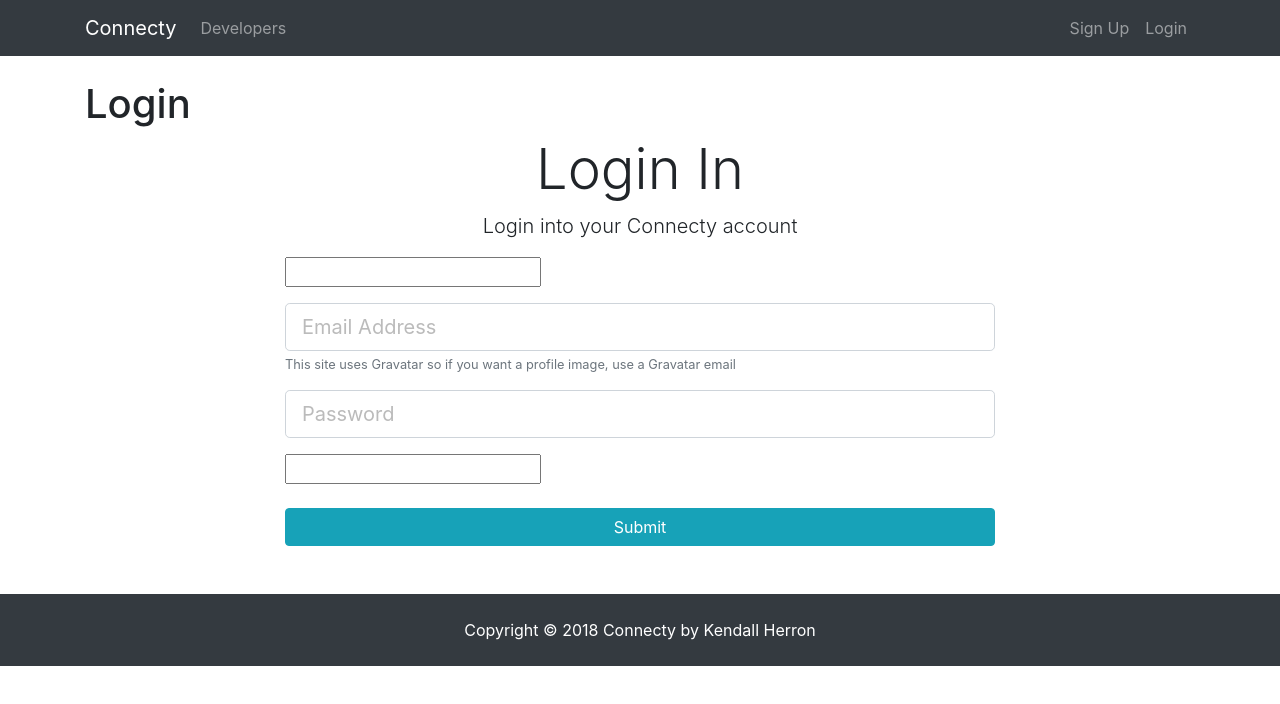
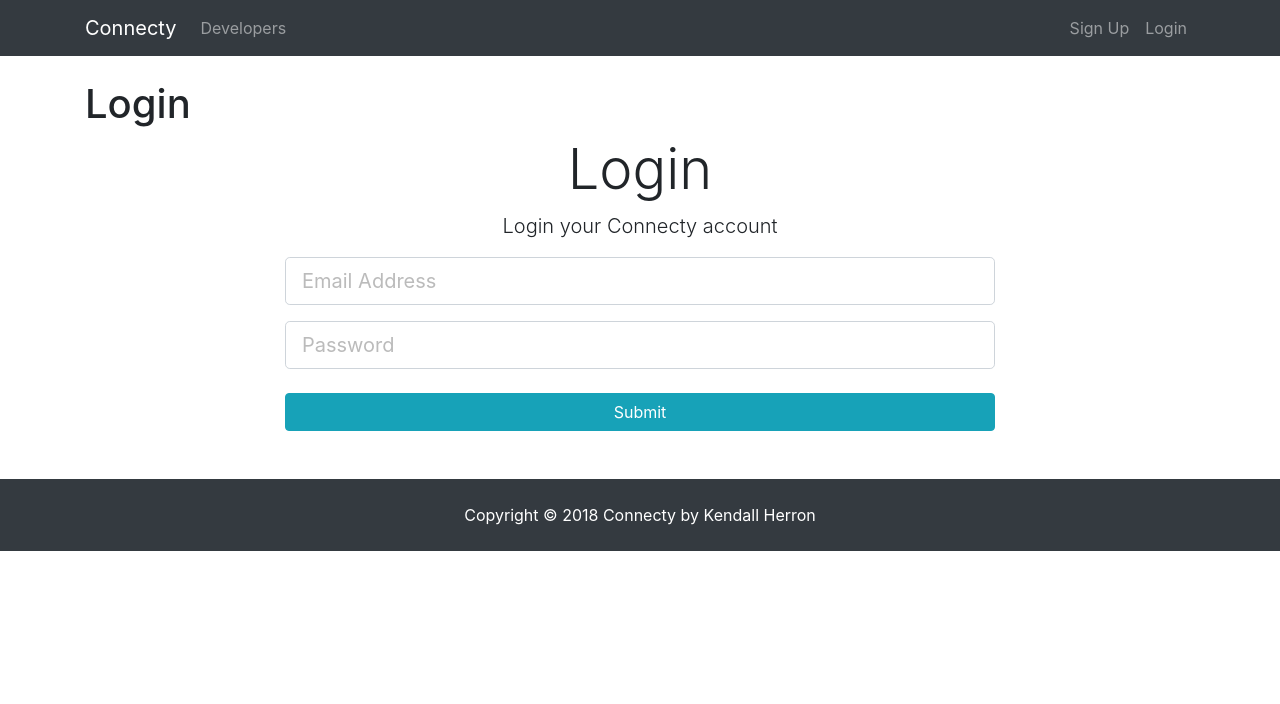
Before and after one commit to VSU-CS-FullStack/p12-connecty-kendall-herron, a React (Create React App) app in the folder client/: page /login in a window 1280 px wide. Shown: the top 704 px of the page. Built offline with nearby package versions, Linux system fonts and the light colour scheme.

Commit message:
Redirect to the Landing page after logging in

```diff
--- a/client/src/components/auth/Login.js
+++ b/client/src/components/auth/Login.js
@@ -21,9 +21,19 @@
 	}
 
 	componentWillReceiveProps(nextProps) {
+            if (nextProps.auth.isAuthenticated) {
+            this.props.history.push("/landing");
+        }
+
             if (nextProps.errors) {
-                this.setState({ errors: nextProps.errors });
-            }
+            this.setState({ errors: nextProps.errors });
+        }
+    }
+
+    componentDidMount() {
+        if (this.props.auth.isAuthenticated) {
+            this.props.history.push("/landing");
+        }
     }
 
 	onInputChange(e) {
@@ -56,13 +66,12 @@
 				    <div className="container">
 				      <div className="row">
 				        <div className="col-md-8 m-auto">
-				          <h1 className="display-4 text-center">Login In</h1>
-				          <p className="lead text-center">Login into your Connecty account</p>
+				          <h1 className="display-4 text-center">Login</h1>
+				          <p className="lead text-center">Login your Connecty account</p>
 				          <form noValidate
     							onSubmit={this.onFormSubmit} action="create-profile.html">
 				            <div className="form-group">
-				              	<input
-    							/>
+
 				            </div>
 				            <div className="form-group">
 				              	<input
@@ -78,7 +87,7 @@
                                         <div className="invalid-feedback">{error.email}</div>
                                     )
                                 }
-				              <small className="form-text text-muted">This site uses Gravatar so if you want a profile image, use a Gravatar email</small>
+
 				            </div>
 				            <div className="form-group">
 				              	<input
@@ -96,8 +105,7 @@
                                 }
 				            </div>
 				            <div className="form-group">
-				              	<input
-				              	/>
+
 				            </div>
 				            <input type="submit" className="btn btn-info btn-block mt-4" />
 				          </form>
--- a/client/src/components/auth/Register.js
+++ b/client/src/components/auth/Register.js
@@ -23,9 +23,19 @@
 	}
 
 	componentWillReceiveProps(nextProps) {
+            if (nextProps.auth.isAuthenticated) {
+            this.props.history.push("/landing");
+        }
+
             if (nextProps.errors) {
-                this.setState({ errors: nextProps.errors });
-            }
+            this.setState({ errors: nextProps.errors });
+        }
+    }
+
+    componentDidMount() {
+        if (this.props.auth.isAuthenticated) {
+            this.props.history.push("/landing");
+        }
     }
 
 	onInputChange(e) {
--- a/client/src/components/layout/Landing.js
+++ b/client/src/components/layout/Landing.js
@@ -18,7 +18,10 @@
 			            >
 			            	Sign Up
 			            </Link>
-			            <Link to="login.html" className="btn btn-lg btn-light">Login</Link>
+			            <Link to="/login"
+			            	className="btn btn-lg btn-light">
+			            	Login
+			            </Link>
 			          </div>
 			        </div>
 			      </div>
--- a/client/src/components/layout/Navbar.js
+++ b/client/src/components/layout/Navbar.js
@@ -28,7 +28,9 @@
 				            </Link>
 				          </li>
 				          <li className="nav-item">
-				            <a className="nav-link" href="login.html">Login</a>
+				            <Link className="nav-link" to="/login">
+				            	Login
+				            </Link>
 				          </li>
 				        </ul>
 				      </div>
--- a/client/src/index.js
+++ b/client/src/index.js
@@ -9,6 +9,19 @@
 import Login from "./components/auth/Login";
 import store from "./store";
 import { Provider } from "react-redux";
+
+import jwt_decode from "jwt-decode";
+import { setCurrentUser, setAuthToken } from "./actions/authActions";
+
+// Check for token
+if (localStorage.jwtToken) {
+    // Set auth token header auth
+    setAuthToken(localStorage.jwtToken);
+    // Decode token and get user info and exp
+    const decoded = jwt_decode(localStorage.jwtToken);
+    // Set user and isAuthenticated
+    store.dispatch(setCurrentUser(decoded));
+}
 
 
 
```
Also changed, not shown: client/src/App.js (+14 -0 lines).
